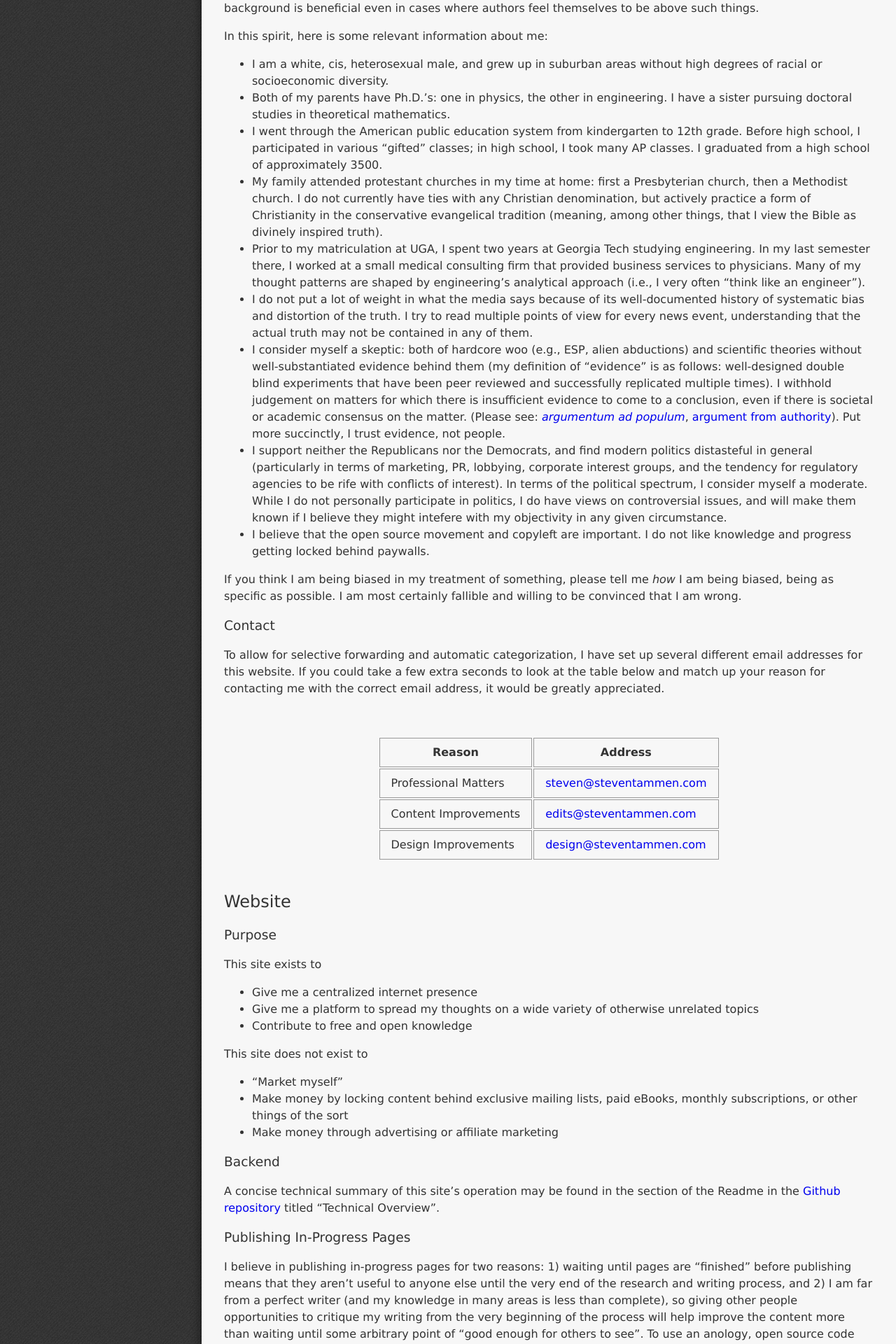
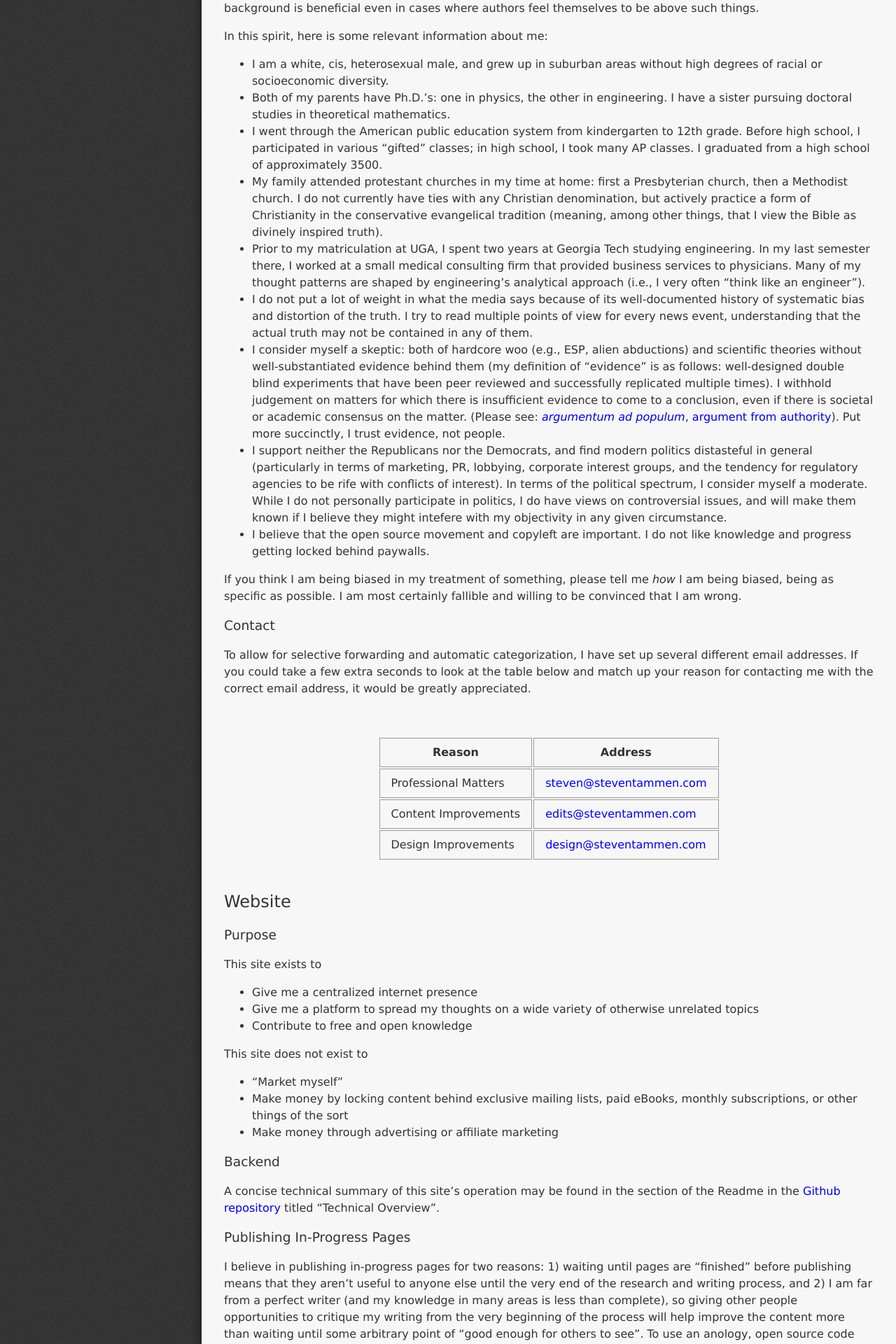
Before and after one commit to StevenTammen/StevenTammen.github.io, a Jekyll site: the page built from pages/about.md, in a window 1280 px wide. Shown: the part 524-2444 px from the top of the page at 70% size. Built offline with Jekyll 4.4.1, drawn with Linux system fonts in a browser that asks for light colours.

Commit message:
Update about.md

```diff
--- a/pages/about.md
+++ b/pages/about.md
@@ -36,7 +36,7 @@ If you think I am being biased in my treatment of something, please tell me *how
 
 ### Contact
 
-To allow for selective forwarding and automatic categorization, I have set up several different email addresses for this website. If you could take a few extra seconds to look at the table below and match up your reason for contacting me with the correct email address, it would be greatly appreciated.
+To allow for selective forwarding and automatic categorization, I have set up several different email addresses. If you could take a few extra seconds to look at the table below and match up your reason for contacting me with the correct email address, it would be greatly appreciated.
 
 <br/>
   <table>
```
